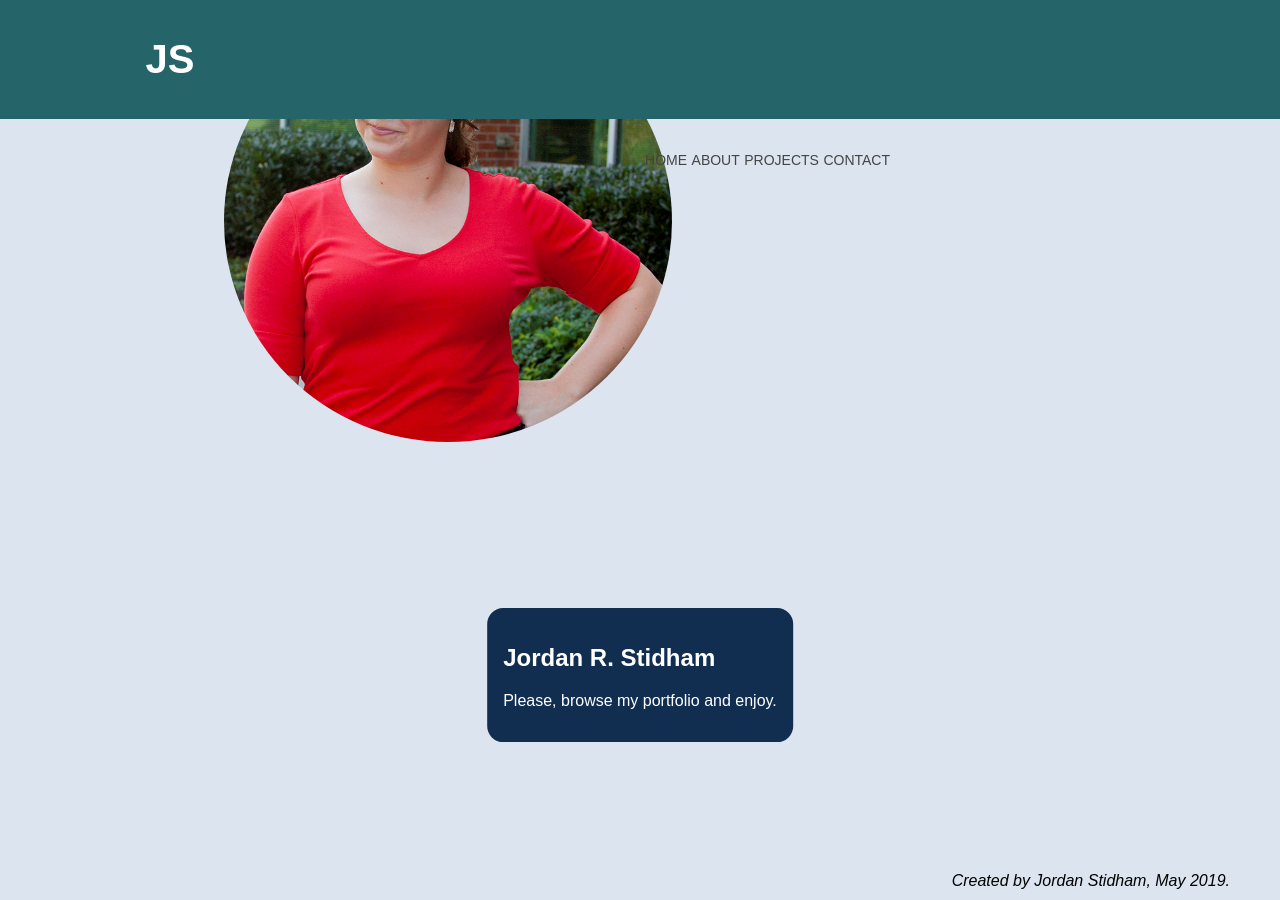
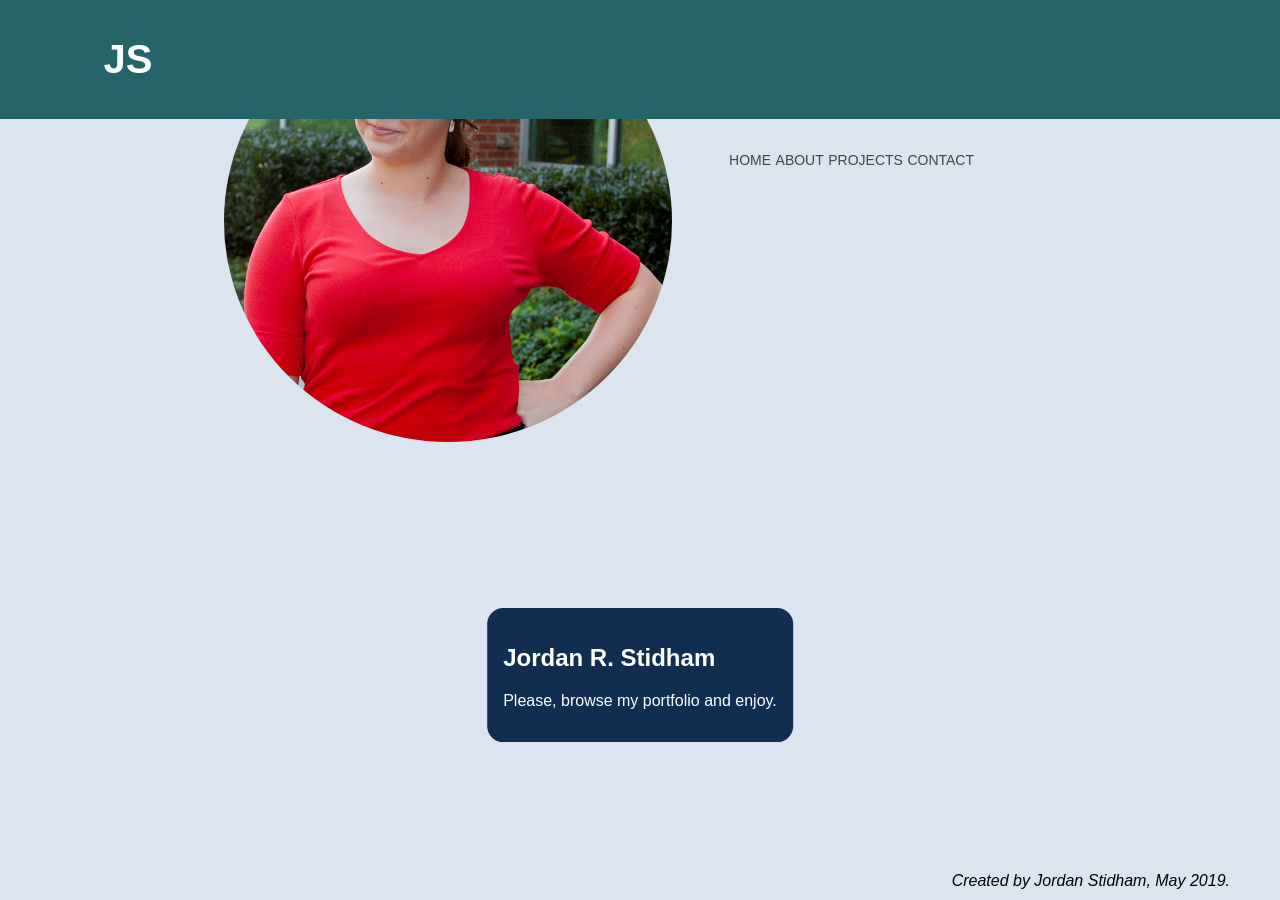
Before and after one commit to jordanstidham/PORTFOLIO, a Jekyll site: the page built from README.md, in a window 1280 px wide. Built offline with Jekyll 4.4.1, drawn with Linux system fonts in a browser that asks for light colours; our own code applies the rules of GitHub Pages for plain Markdown files.

Commit message:
Update main.css

```diff
--- a/css/main.css
+++ b/css/main.css
@@ -25,7 +25,7 @@ header {
     z-index: 999;
     width: 100%;
     display: grid;
-    grid-template-columns: 1fr auto minmax(600px, 1fr) 1fr;
+    grid-template-columns: 1fr auto minmax(600px, 3fr) 1fr;
 }
 .logo {
     color: white;
```
